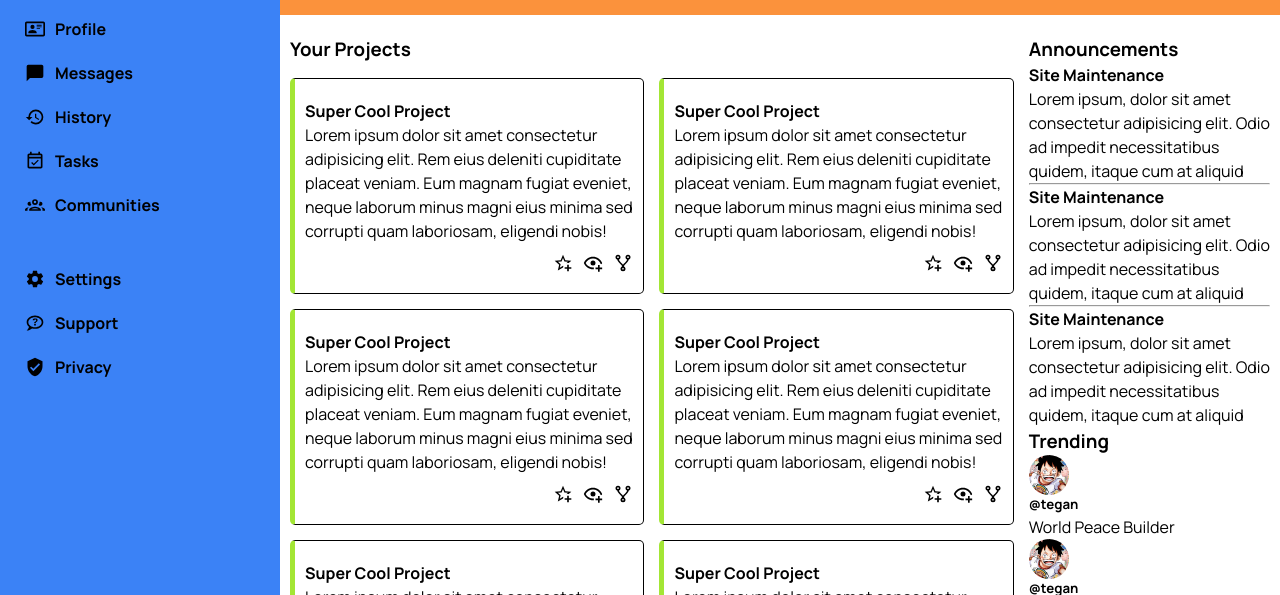
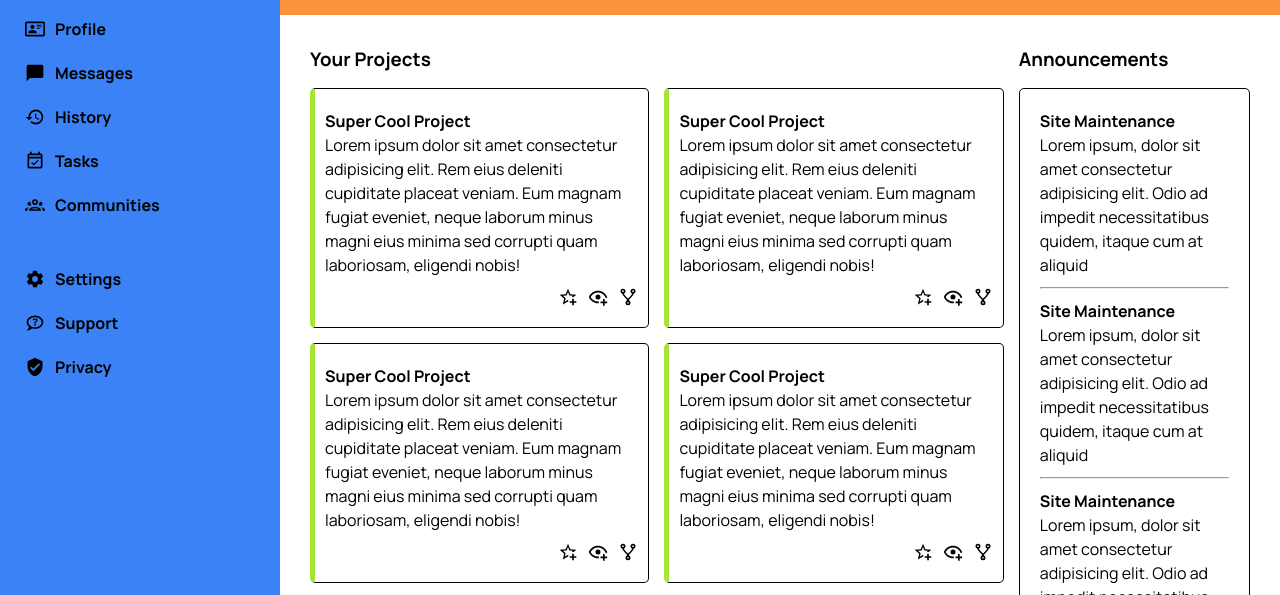
Before and after one commit to adetyay/admin-dashboard, a plain HTML site: page index.html in a window 1280 px wide. Shown: the part 152-747 px from the top of the page. Drawn offline with Linux system fonts and the light colour scheme.

Commit message:
style announcements tab

```diff
--- a/styles.css
+++ b/styles.css
@@ -195,7 +195,7 @@ ul li{
 .main-content{
     display: grid;
     grid-template-columns: 3fr 1fr;
-    padding: 20px 10px;
+    padding: 30px;
     gap: 15px;
 }
 
@@ -224,3 +224,20 @@ ul li{
 .projects h3{
     margin-bottom: 15px;
 }
+
+/* announcements */
+
+.announcements h3{
+    margin-bottom: 15px;
+}
+
+.info{
+    border: 1px solid black;
+    padding: 20px;
+    border-radius: 5px;
+    background-color: white;
+}
+
+hr{
+    margin: 10px 0;
+}
```
